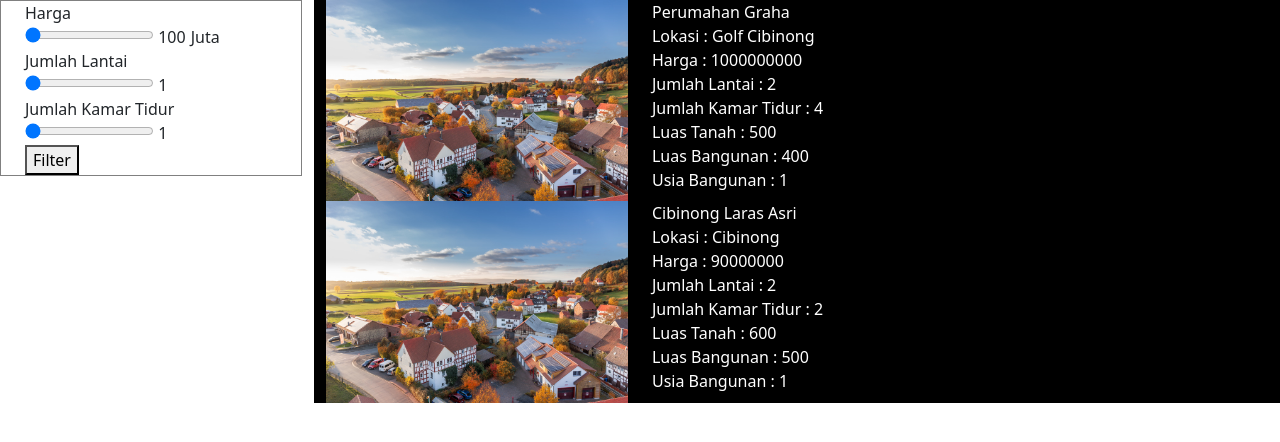
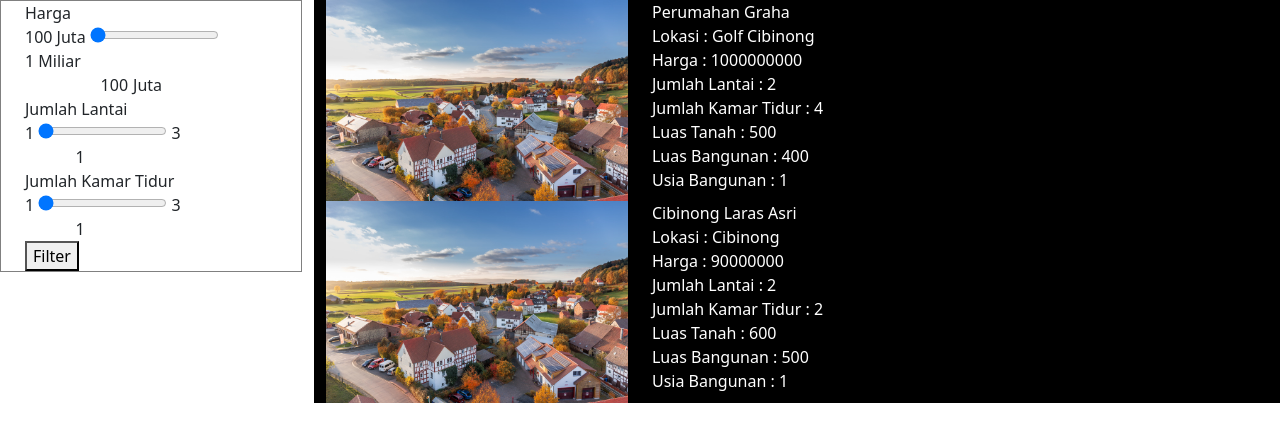
Before and after one commit to Theman49/home_buy_now, a PHP site: page /page/primary/primary-page.php in a window 1280 px wide. Shown: the part 56-498 px from the top of the page. Run offline with PHP 8.4, Linux system fonts and the light colour scheme; data comes from the database, SQL or seed files in the repository.

Commit message:
updating again in primary page

```diff
--- a/page/primary/primary-page.php
+++ b/page/primary/primary-page.php
@@ -28,32 +28,38 @@
 				<form action="./primary-page.php" method="GET" class="container">
 					<div class="slidecontainer">
 						<label for="harga">Harga</label><br>
+						<label for="minHarga">100 Juta</label>
 						<input type="range" min="100" max="1000" value="<?php if(isset($_GET['range'])){
 							echo $_GET['range'];
 						}else{
 							echo "50";
 						}?>" class="slider" id="myHarga" name="harga">
-						<label id="harga"></label><label style="margin-left:5px;">Juta</label>
+						<label for="maxHarga">1 Miliar</label><br/>
+						<label id="harga" style="margin-left:30%;"></label><label style="margin-left:5px;">Juta</label>
 					</div>
 
 					<div class="slidecontainer">
 						<label for="lantai">Jumlah Lantai</label><br/>
+						<label for="minLantai">1</label>
 						<input type="range" min="1" max="3" value="<?php if(isset($_GET['jumlah_lantai'])){
 							echo $_GET['jumlah_lantai'];
 						}else{
 							echo "1";
 						}?>" class="slider" id="myJumlahLantai" name="jumlah_lantai">
-						<label id="jumlahLantai"></label>
+						<label for="maxLantai">3</label><br/>
+						<label id="jumlahLantai" style="margin-left:20%;"></label>
 					</div>
 
 					<div class="slidecontainer">
 						<label for="kamarTidur">Jumlah Kamar Tidur</label><br/>
+						<label for="minKamar">1</label>
 						<input type="range" min="1" max="5" value="<?php if(isset($_GET['jumlah_kamar_tidur'])){
 							echo $_GET['jumlah_kamar_tidur'];
 						}else{
 							echo "1";
 						}?>" class="slider" id="myJumlahKamarTidur" name="jumlah_kamar_tidur">
-						<label id="kamarTidur"></label>
+						<label for="maxKamar">3</label><br/>
+						<label id="kamarTidur" style="margin-left:20%;"></label>
 					</div>
 
 					<button type="submit" value="true" name="filter">Filter</button>
```
